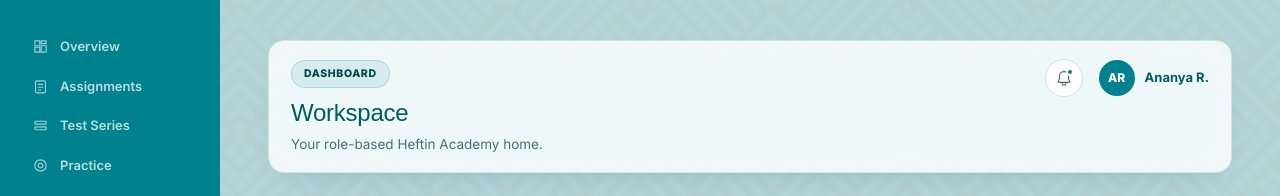
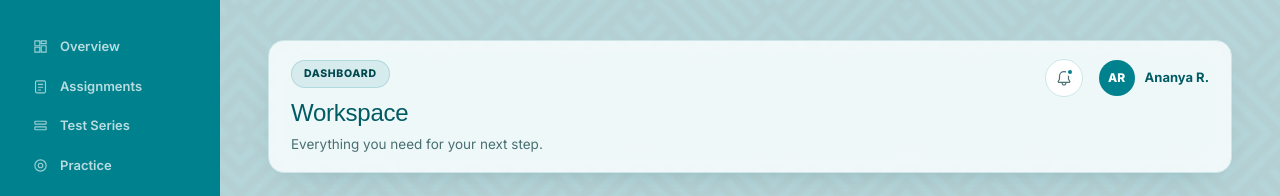
Before and after one commit to nehal1222/HeftinFront-end, a React (Vite) app in the folder dashboard.app/: page / in a window 1280 px wide. Shown: the top 196 px of the page. Built offline with nearby package versions, Linux system fonts and the light colour scheme.

Commit message:
Remove role based home subtitle

```diff
--- a/dashboard.app/src/App.jsx
+++ b/dashboard.app/src/App.jsx
@@ -46,7 +46,7 @@ const VIEW_COPY = {
   'design-system': { title: 'Design System', subtitle: 'Tailwind + CSS tokens - Sprint 1 (FE-01).' },
   organization: { title: 'Organization Services', subtitle: 'Manage UPSC batches, faculty, learners, and exam delivery.' },
   subscriptions: { title: 'Subscriptions and Rights', subtitle: 'Define plan access and organization capability packs.' },
-  landing: { title: 'Workspace', subtitle: 'Your role-based Heftin Academy home.' },
+  landing: { title: 'Workspace', subtitle: 'Everything you need for your next step.' },
 }
 
 function initialRole() {
```
Also changed, not shown: 1 other file (tests, documents, lock files or other folders).
